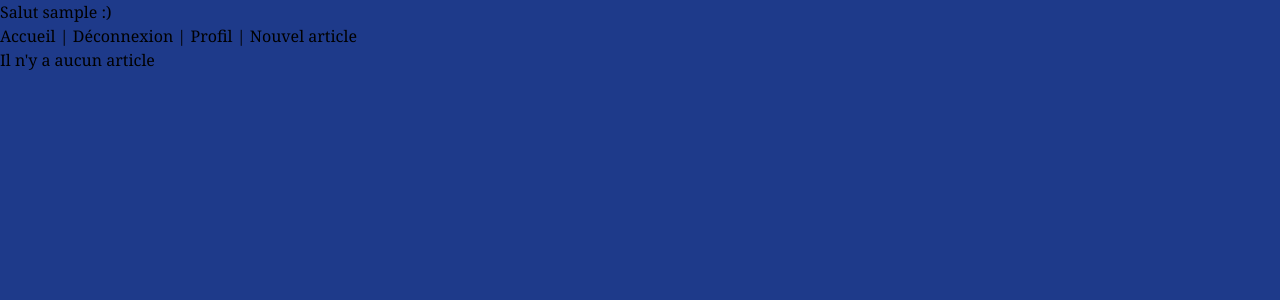
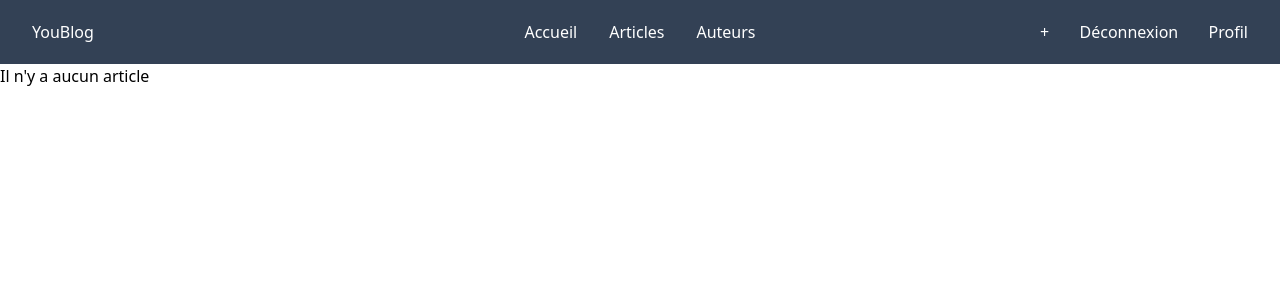
Before and after one commit to abstractHunter/youBlog, a Django app: page / in a window 1280 px wide. Shown: the top 300 px of the page. Run offline with Django 4.2, Linux system fonts and the light colour scheme; the visitor is signed in with stand-in values (Sample User, id 1); data that the repository does not hold is empty; some libraries are stand-ins or nearby versions.

Commit message:
c017 | add styling to navbar

```diff
--- a/templates/base.html
+++ b/templates/base.html
@@ -13,11 +13,9 @@
     </title>
     {% tailwind_css %}
   </head>
-  <body class="bg-blue-900 font-serif leading-normal tracking-normal">
-    <main>
-      {% block content %}
+  <body>
+    {% block content %}
 
-      {% endblock %}
-    </main>
+    {% endblock %}
   </body>
 </html>
--- a/templates/blog_page.html
+++ b/templates/blog_page.html
@@ -4,8 +4,9 @@
   {% block navbar %}
     {% include 'navbar.html' %}
   {% endblock %}
+  <main>
+    {% block body %}
 
-  {% block body %}
-
-  {% endblock %}
+    {% endblock %}
+  </main>
 {% endblock %}
--- a/templates/navbar.html
+++ b/templates/navbar.html
@@ -1,22 +1,79 @@
 {% block navbar %}
-    <div>
-        {% if user.is_authenticated %}
-            <p>
-                Salut {{ user.username }} :)
-            </p>
-            <p>
-                <a href="{% url 'home' %}"> Accueil</a> |
-                <a href="{% url 'logout' %}"> Déconnexion</a> |
-                <a href="{% url 'my_profile' %}"> Profil</a> |
-                <a href="{% url 'post_new' %}"> Nouvel article</a>
-            </p>
-        {% else %}
-            <p>Vous n'êtes pas connecté</p>
-            <p>
-                <a href="{% url 'home' %}"> Accueil</a> |
-                <a href="{% url 'login' %}"> Connexion</a> |
-                <a href="{% url 'signup' %}"> Inscription</a>
-            </p>
-        {% endif %}
-    </div>
+    <nav class="relative flex justify-between px-8 h-16 w-full bg-slate-700 text-white">
+        <a href="/" class="self-center w-52">YouBlog</a>
+
+        <div class="flex flex-col md:hidden">
+            <button class="self-end h-12 w-12 m-2 p-2 z-12">
+                ...
+            </button>
+            <div class="bg-slate-800 z-10 mt-4 rounded-xl w-40 hidden" id="sm-link-menu">
+                <ul class="">
+                    <li>
+                        <a href="{% url 'home' %}">Accueil</a>
+                    </li>
+                    <li>
+                        <a href="">Articles</a>
+                    </li>
+                    <li>
+                        <a href="">Auteurs</a>
+                    </li>
+                    <li>
+                        <a href="{% url 'post_new' %}">+</a>
+                    </li>
+
+                    {% if user.is_authenticated %}
+                        <li>
+                            <a href="{% url 'logout' %}">Déconnexion</a>
+                        </li>
+                        <li>
+                            <a href="{% url 'my_profile' %}">Profil</a>
+                        </li>
+                    {% else %}
+                        <li>
+                            <a href="{% url 'login' %}">Connexion</a>
+                        </li>
+                        <li>
+                            <a href="{% url 'signup' %}">Inscription</a>
+                        </li>
+                    {% endif %}
+
+                </ul>
+            </div>
+        </div>
+
+        <ul class="hidden md:flex flex-grow justify-center items-center">
+            <li class="mx-4">
+                <a href="{% url 'home' %}">Accueil</a>
+            </li>
+            <li class="mx-4">
+                <a href="">Articles</a>
+            </li>
+            <li class="mx-4">
+                <a href="">Auteurs</a>
+            </li>
+        </ul>
+
+        <ul class="hidden md:flex justify-between items-center w-52">
+            <li>
+                <a href="{% url 'post_new' %}">+</a>
+            </li>
+
+            {% if user.is_authenticated %}
+                <li>
+                    <a href="{% url 'logout' %}">Déconnexion</a>
+                </li>
+                <li>
+                    <a href="{% url 'my_profile' %}">Profil</a>
+                </li>
+            {% else %}
+                <li>
+                    <a href="{% url 'login' %}">Connexion</a>
+                </li>
+                <li>
+                    <a href="{% url 'signup' %}">Inscription</a>
+                </li>
+            {% endif %}
+
+        </ul>
+    </nav>
 {% endblock navbar %}
--- a/theme/static/css/dist/styles.css
+++ b/theme/static/css/dist/styles.css
@@ -791,9 +791,83 @@ select {
   position: sticky;
 }
 
+.inset-auto {
+  top: auto;
+  right: auto;
+  bottom: auto;
+  left: auto;
+}
+
+.inset-0 {
+  top: 0px;
+  right: 0px;
+  bottom: 0px;
+  left: 0px;
+}
+
+.z-50 {
+  z-index: 50;
+}
+
+.z-10 {
+  z-index: 10;
+}
+
+.m-2 {
+  margin: 0.5rem;
+}
+
 .mx-auto {
   margin-left: auto;
   margin-right: auto;
+}
+
+.my-4 {
+  margin-top: 1rem;
+  margin-bottom: 1rem;
+}
+
+.mx-4 {
+  margin-left: 1rem;
+  margin-right: 1rem;
+}
+
+.mx-6 {
+  margin-left: 1.5rem;
+  margin-right: 1.5rem;
+}
+
+.my-2 {
+  margin-top: 0.5rem;
+  margin-bottom: 0.5rem;
+}
+
+.mr-3 {
+  margin-right: 0.75rem;
+}
+
+.ml-1 {
+  margin-left: 0.25rem;
+}
+
+.mt-4 {
+  margin-top: 1rem;
+}
+
+.mt-5 {
+  margin-top: 1.25rem;
+}
+
+.mt-12 {
+  margin-top: 3rem;
+}
+
+.mt-10 {
+  margin-top: 2.5rem;
+}
+
+.mt-8 {
+  margin-top: 2rem;
 }
 
 .block {
@@ -802,6 +876,10 @@ select {
 
 .flex {
   display: flex;
+}
+
+.inline-flex {
+  display: inline-flex;
 }
 
 .table {
@@ -820,8 +898,84 @@ select {
   display: none;
 }
 
+.h-8 {
+  height: 2rem;
+}
+
+.h-6 {
+  height: 1.5rem;
+}
+
 .h-screen {
   height: 100vh;
+}
+
+.h-16 {
+  height: 4rem;
+}
+
+.h-10 {
+  height: 2.5rem;
+}
+
+.h-12 {
+  height: 3rem;
+}
+
+.w-8 {
+  width: 2rem;
+}
+
+.w-full {
+  width: 100%;
+}
+
+.w-6 {
+  width: 1.5rem;
+}
+
+.w-80 {
+  width: 20rem;
+}
+
+.w-40 {
+  width: 10rem;
+}
+
+.w-0 {
+  width: 0px;
+}
+
+.w-60 {
+  width: 15rem;
+}
+
+.w-44 {
+  width: 11rem;
+}
+
+.w-48 {
+  width: 12rem;
+}
+
+.w-52 {
+  width: 13rem;
+}
+
+.w-10 {
+  width: 2.5rem;
+}
+
+.w-12 {
+  width: 3rem;
+}
+
+.w-20 {
+  width: 5rem;
+}
+
+.flex-grow {
+  flex-grow: 1;
 }
 
 .border-collapse {
@@ -832,6 +986,18 @@ select {
   transform: translate(var(--tw-translate-x), var(--tw-translate-y)) rotate(var(--tw-rotate)) skewX(var(--tw-skew-x)) skewY(var(--tw-skew-y)) scaleX(var(--tw-scale-x)) scaleY(var(--tw-scale-y));
 }
 
+.list-none {
+  list-style-type: none;
+}
+
+.flex-col {
+  flex-direction: column;
+}
+
+.flex-wrap {
+  flex-wrap: wrap;
+}
+
 .items-center {
   align-items: center;
 }
@@ -840,13 +1006,95 @@ select {
   justify-content: center;
 }
 
+.justify-between {
+  justify-content: space-between;
+}
+
+.justify-around {
+  justify-content: space-around;
+}
+
+.justify-evenly {
+  justify-content: space-evenly;
+}
+
+.divide-y > :not([hidden]) ~ :not([hidden]) {
+  --tw-divide-y-reverse: 0;
+  border-top-width: calc(1px * calc(1 - var(--tw-divide-y-reverse)));
+  border-bottom-width: calc(1px * var(--tw-divide-y-reverse));
+}
+
+.divide-gray-100 > :not([hidden]) ~ :not([hidden]) {
+  --tw-divide-opacity: 1;
+  border-color: rgb(243 244 246 / var(--tw-divide-opacity));
+}
+
+.self-end {
+  align-self: flex-end;
+}
+
+.self-center {
+  align-self: center;
+}
+
+.truncate {
+  overflow: hidden;
+  text-overflow: ellipsis;
+  white-space: nowrap;
+}
+
+.whitespace-nowrap {
+  white-space: nowrap;
+}
+
+.rounded-full {
+  border-radius: 9999px;
+}
+
+.rounded {
+  border-radius: 0.25rem;
+}
+
+.rounded-lg {
+  border-radius: 0.5rem;
+}
+
+.rounded-xl {
+  border-radius: 0.75rem;
+}
+
 .border {
   border-width: 1px;
 }
 
-.bg-blue-900 {
+.border-gray-200 {
+  --tw-border-opacity: 1;
+  border-color: rgb(229 231 235 / var(--tw-border-opacity));
+}
+
+.border-gray-100 {
+  --tw-border-opacity: 1;
+  border-color: rgb(243 244 246 / var(--tw-border-opacity));
+}
+
+.bg-slate-400 {
   --tw-bg-opacity: 1;
-  background-color: rgb(30 58 138 / var(--tw-bg-opacity));
+  background-color: rgb(148 163 184 / var(--tw-bg-opacity));
+}
+
+.bg-slate-800 {
+  --tw-bg-opacity: 1;
+  background-color: rgb(30 41 59 / var(--tw-bg-opacity));
+}
+
+.bg-white {
+  --tw-bg-opacity: 1;
+  background-color: rgb(255 255 255 / var(--tw-bg-opacity));
+}
+
+.bg-gray-800 {
+  --tw-bg-opacity: 1;
+  background-color: rgb(31 41 55 / var(--tw-bg-opacity));
 }
 
 .bg-gray-50 {
@@ -854,13 +1102,107 @@ select {
   background-color: rgb(249 250 251 / var(--tw-bg-opacity));
 }
 
+.bg-blue-700 {
+  --tw-bg-opacity: 1;
+  background-color: rgb(29 78 216 / var(--tw-bg-opacity));
+}
+
+.bg-slate-500 {
+  --tw-bg-opacity: 1;
+  background-color: rgb(100 116 139 / var(--tw-bg-opacity));
+}
+
+.bg-slate-700 {
+  --tw-bg-opacity: 1;
+  background-color: rgb(51 65 85 / var(--tw-bg-opacity));
+}
+
+.p-2 {
+  padding: 0.5rem;
+}
+
+.p-4 {
+  padding: 1rem;
+}
+
+.px-2 {
+  padding-left: 0.5rem;
+  padding-right: 0.5rem;
+}
+
+.py-2\.5 {
+  padding-top: 0.625rem;
+  padding-bottom: 0.625rem;
+}
+
+.py-2 {
+  padding-top: 0.5rem;
+  padding-bottom: 0.5rem;
+}
+
+.py-3 {
+  padding-top: 0.75rem;
+  padding-bottom: 0.75rem;
+}
+
+.px-4 {
+  padding-left: 1rem;
+  padding-right: 1rem;
+}
+
+.py-1 {
+  padding-top: 0.25rem;
+  padding-bottom: 0.25rem;
+}
+
+.px-8 {
+  padding-left: 2rem;
+  padding-right: 2rem;
+}
+
+.pr-4 {
+  padding-right: 1rem;
+}
+
+.pl-3 {
+  padding-left: 0.75rem;
+}
+
 .font-serif {
   font-family: ui-serif, Georgia, Cambria, "Times New Roman", Times, serif;
+}
+
+.text-2xl {
+  font-size: 1.5rem;
+  line-height: 2rem;
+}
+
+.text-sm {
+  font-size: 0.875rem;
+  line-height: 1.25rem;
+}
+
+.text-xl {
+  font-size: 1.25rem;
+  line-height: 1.75rem;
+}
+
+.text-base {
+  font-size: 1rem;
+  line-height: 1.5rem;
 }
 
 .text-5xl {
   font-size: 3rem;
   line-height: 1;
+}
+
+.font-semibold {
+  font-weight: 600;
+}
+
+.font-medium {
+  font-weight: 500;
 }
 
 .leading-normal {
@@ -871,6 +1213,32 @@ select {
   letter-spacing: 0em;
 }
 
+.text-gray-900 {
+  --tw-text-opacity: 1;
+  color: rgb(17 24 39 / var(--tw-text-opacity));
+}
+
+.text-gray-500 {
+  --tw-text-opacity: 1;
+  color: rgb(107 114 128 / var(--tw-text-opacity));
+}
+
+.text-gray-700 {
+  --tw-text-opacity: 1;
+  color: rgb(55 65 81 / var(--tw-text-opacity));
+}
+
+.text-white {
+  --tw-text-opacity: 1;
+  color: rgb(255 255 255 / var(--tw-text-opacity));
+}
+
+.shadow {
+  --tw-shadow: 0 1px 3px 0 rgb(0 0 0 / 0.1), 0 1px 2px -1px rgb(0 0 0 / 0.1);
+  --tw-shadow-colored: 0 1px 3px 0 var(--tw-shadow-color), 0 1px 2px -1px var(--tw-shadow-color);
+  box-shadow: var(--tw-ring-offset-shadow, 0 0 #0000), var(--tw-ring-shadow, 0 0 #0000), var(--tw-shadow);
+}
+
 .filter {
   filter: var(--tw-blur) var(--tw-brightness) var(--tw-contrast) var(--tw-grayscale) var(--tw-hue-rotate) var(--tw-invert) var(--tw-saturate) var(--tw-sepia) var(--tw-drop-shadow);
 }
@@ -878,3 +1246,235 @@ select {
 .ease-in-out {
   transition-timing-function: cubic-bezier(0.4, 0, 0.2, 1);
 }
+
+.hover\:bg-gray-100:hover {
+  --tw-bg-opacity: 1;
+  background-color: rgb(243 244 246 / var(--tw-bg-opacity));
+}
+
+.focus\:outline-none:focus {
+  outline: 2px solid transparent;
+  outline-offset: 2px;
+}
+
+.focus\:ring-4:focus {
+  --tw-ring-offset-shadow: var(--tw-ring-inset) 0 0 0 var(--tw-ring-offset-width) var(--tw-ring-offset-color);
+  --tw-ring-shadow: var(--tw-ring-inset) 0 0 0 calc(4px + var(--tw-ring-offset-width)) var(--tw-ring-color);
+  box-shadow: var(--tw-ring-offset-shadow), var(--tw-ring-shadow), var(--tw-shadow, 0 0 #0000);
+}
+
+.focus\:ring-2:focus {
+  --tw-ring-offset-shadow: var(--tw-ring-inset) 0 0 0 var(--tw-ring-offset-width) var(--tw-ring-offset-color);
+  --tw-ring-shadow: var(--tw-ring-inset) 0 0 0 calc(2px + var(--tw-ring-offset-width)) var(--tw-ring-color);
+  box-shadow: var(--tw-ring-offset-shadow), var(--tw-ring-shadow), var(--tw-shadow, 0 0 #0000);
+}
+
+.focus\:ring-slate-300:focus {
+  --tw-ring-opacity: 1;
+  --tw-ring-color: rgb(203 213 225 / var(--tw-ring-opacity));
+}
+
+.focus\:ring-gray-300:focus {
+  --tw-ring-opacity: 1;
+  --tw-ring-color: rgb(209 213 219 / var(--tw-ring-opacity));
+}
+
+.focus\:ring-gray-200:focus {
+  --tw-ring-opacity: 1;
+  --tw-ring-color: rgb(229 231 235 / var(--tw-ring-opacity));
+}
+
+@media (prefers-color-scheme: dark) {
+  .dark\:divide-gray-600 > :not([hidden]) ~ :not([hidden]) {
+    --tw-divide-opacity: 1;
+    border-color: rgb(75 85 99 / var(--tw-divide-opacity));
+  }
+
+  .dark\:border-gray-700 {
+    --tw-border-opacity: 1;
+    border-color: rgb(55 65 81 / var(--tw-border-opacity));
+  }
+
+  .dark\:bg-slate-900 {
+    --tw-bg-opacity: 1;
+    background-color: rgb(15 23 42 / var(--tw-bg-opacity));
+  }
+
+  .dark\:bg-gray-900 {
+    --tw-bg-opacity: 1;
+    background-color: rgb(17 24 39 / var(--tw-bg-opacity));
+  }
+
+  .dark\:bg-gray-700 {
+    --tw-bg-opacity: 1;
+    background-color: rgb(55 65 81 / var(--tw-bg-opacity));
+  }
+
+  .dark\:bg-gray-800 {
+    --tw-bg-opacity: 1;
+    background-color: rgb(31 41 55 / var(--tw-bg-opacity));
+  }
+
+  .dark\:bg-slate-800 {
+    --tw-bg-opacity: 1;
+    background-color: rgb(30 41 59 / var(--tw-bg-opacity));
+  }
+
+  .dark\:bg-slate-700 {
+    --tw-bg-opacity: 1;
+    background-color: rgb(51 65 85 / var(--tw-bg-opacity));
+  }
+
+  .dark\:text-white {
+    --tw-text-opacity: 1;
+    color: rgb(255 255 255 / var(--tw-text-opacity));
+  }
+
+  .dark\:text-gray-400 {
+    --tw-text-opacity: 1;
+    color: rgb(156 163 175 / var(--tw-text-opacity));
+  }
+
+  .dark\:text-gray-200 {
+    --tw-text-opacity: 1;
+    color: rgb(229 231 235 / var(--tw-text-opacity));
+  }
+
+  .backdrop\:dark\:bg-slate-700::-webkit-backdrop {
+    --tw-bg-opacity: 1;
+    background-color: rgb(51 65 85 / var(--tw-bg-opacity));
+  }
+
+  .backdrop\:dark\:bg-slate-700::backdrop {
+    --tw-bg-opacity: 1;
+    background-color: rgb(51 65 85 / var(--tw-bg-opacity));
+  }
+
+  .dark\:hover\:bg-gray-600:hover {
+    --tw-bg-opacity: 1;
+    background-color: rgb(75 85 99 / var(--tw-bg-opacity));
+  }
+
+  .dark\:hover\:bg-gray-700:hover {
+    --tw-bg-opacity: 1;
+    background-color: rgb(55 65 81 / var(--tw-bg-opacity));
+  }
+
+  .dark\:hover\:text-white:hover {
+    --tw-text-opacity: 1;
+    color: rgb(255 255 255 / var(--tw-text-opacity));
+  }
+
+  .dark\:focus\:ring-slate-600:focus {
+    --tw-ring-opacity: 1;
+    --tw-ring-color: rgb(71 85 105 / var(--tw-ring-opacity));
+  }
+
+  .dark\:focus\:ring-gray-600:focus {
+    --tw-ring-opacity: 1;
+    --tw-ring-color: rgb(75 85 99 / var(--tw-ring-opacity));
+  }
+}
+
+@media (min-width: 640px) {
+  .sm\:px-4 {
+    padding-left: 1rem;
+    padding-right: 1rem;
+  }
+}
+
+@media (min-width: 768px) {
+  .md\:order-2 {
+    order: 2;
+  }
+
+  .md\:order-1 {
+    order: 1;
+  }
+
+  .md\:mr-0 {
+    margin-right: 0px;
+  }
+
+  .md\:mt-0 {
+    margin-top: 0px;
+  }
+
+  .md\:flex {
+    display: flex;
+  }
+
+  .md\:hidden {
+    display: none;
+  }
+
+  .md\:w-auto {
+    width: auto;
+  }
+
+  .md\:flex-row {
+    flex-direction: row;
+  }
+
+  .md\:space-x-8 > :not([hidden]) ~ :not([hidden]) {
+    --tw-space-x-reverse: 0;
+    margin-right: calc(2rem * var(--tw-space-x-reverse));
+    margin-left: calc(2rem * calc(1 - var(--tw-space-x-reverse)));
+  }
+
+  .md\:border-0 {
+    border-width: 0px;
+  }
+
+  .md\:bg-white {
+    --tw-bg-opacity: 1;
+    background-color: rgb(255 255 255 / var(--tw-bg-opacity));
+  }
+
+  .md\:bg-transparent {
+    background-color: transparent;
+  }
+
+  .md\:p-0 {
+    padding: 0px;
+  }
+
+  .md\:text-sm {
+    font-size: 0.875rem;
+    line-height: 1.25rem;
+  }
+
+  .md\:font-medium {
+    font-weight: 500;
+  }
+
+  .md\:text-blue-700 {
+    --tw-text-opacity: 1;
+    color: rgb(29 78 216 / var(--tw-text-opacity));
+  }
+
+  .md\:hover\:bg-transparent:hover {
+    background-color: transparent;
+  }
+
+  .md\:hover\:text-blue-700:hover {
+    --tw-text-opacity: 1;
+    color: rgb(29 78 216 / var(--tw-text-opacity));
+  }
+
+  @media (prefers-color-scheme: dark) {
+    .md\:dark\:bg-gray-900 {
+      --tw-bg-opacity: 1;
+      background-color: rgb(17 24 39 / var(--tw-bg-opacity));
+    }
+
+    .md\:dark\:hover\:bg-transparent:hover {
+      background-color: transparent;
+    }
+
+    .md\:dark\:hover\:text-white:hover {
+      --tw-text-opacity: 1;
+      color: rgb(255 255 255 / var(--tw-text-opacity));
+    }
+  }
+}
```
